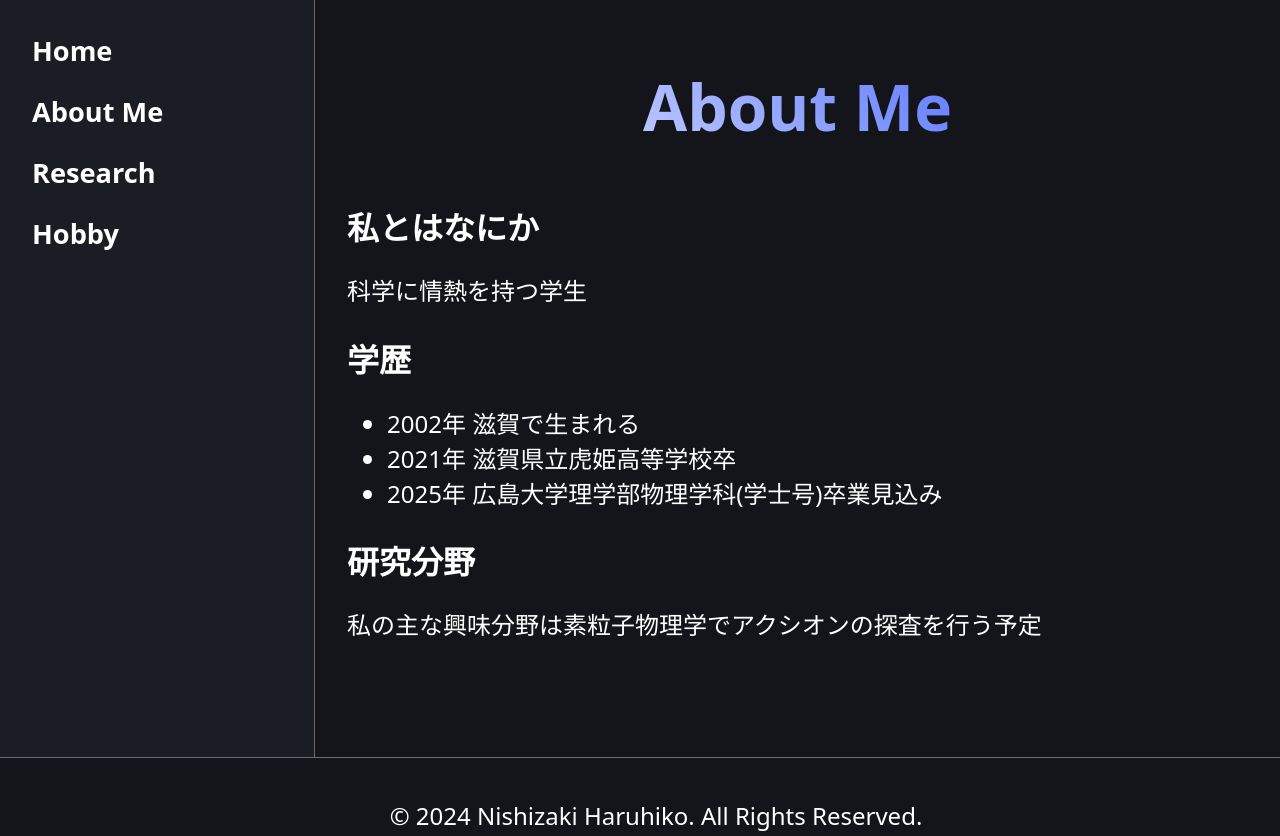
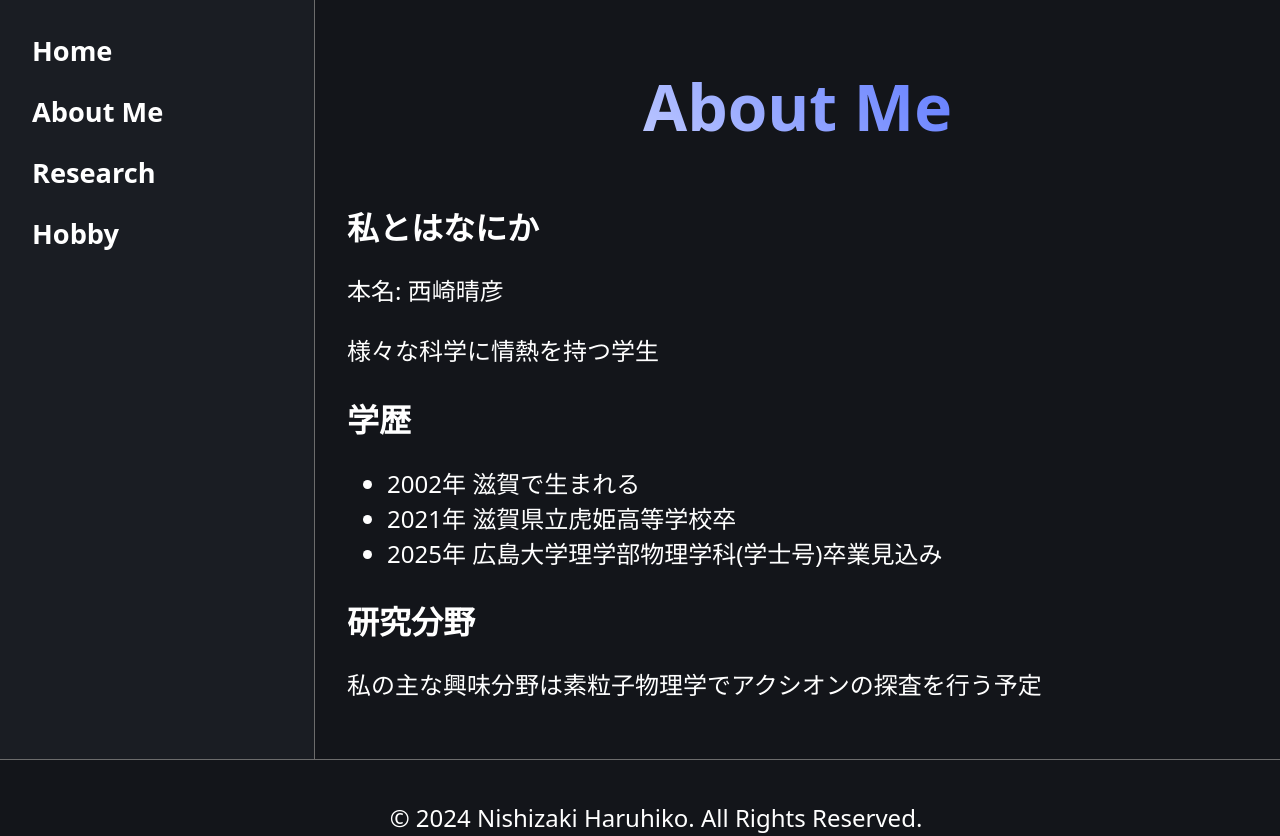
Before and after one commit to jijinbei/HomePage, an Astro site: page /about in a window 1280 px wide. Shown: the top 836 px of the page. Built offline with nearby package versions, Linux system fonts and the light colour scheme; Astro itself is replaced by a stand-in of ours.

Commit message:
本名の記入

```diff
--- a/src/pages/about.astro
+++ b/src/pages/about.astro
@@ -6,7 +6,8 @@ import Layout from "../layouts/Layout.astro";
 	<main>
 		<section>
 			<h2>私とはなにか</h2>
-			<p>科学に情熱を持つ学生</p>
+			<p>本名: 西崎晴彦</p>
+			<p>様々な科学に情熱を持つ学生</p>
 		</section>
 		<section>
 			<h2>学歴</h2>
```
